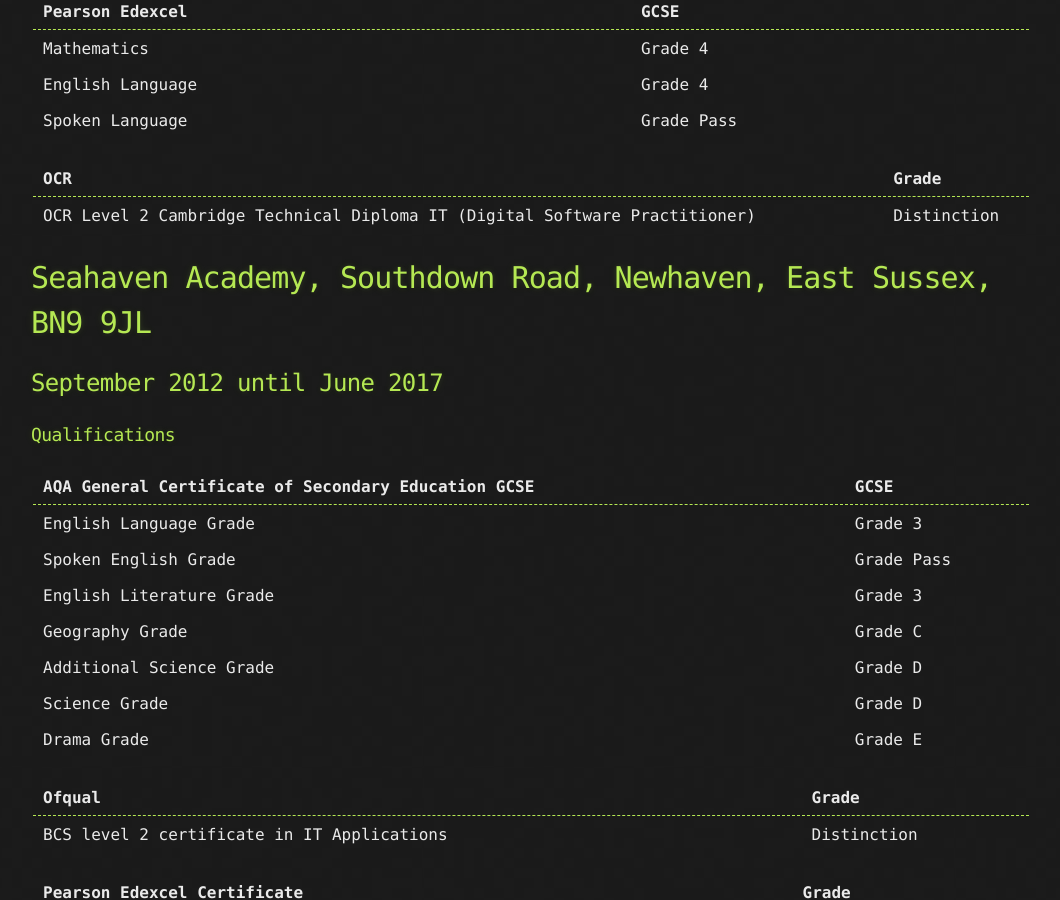
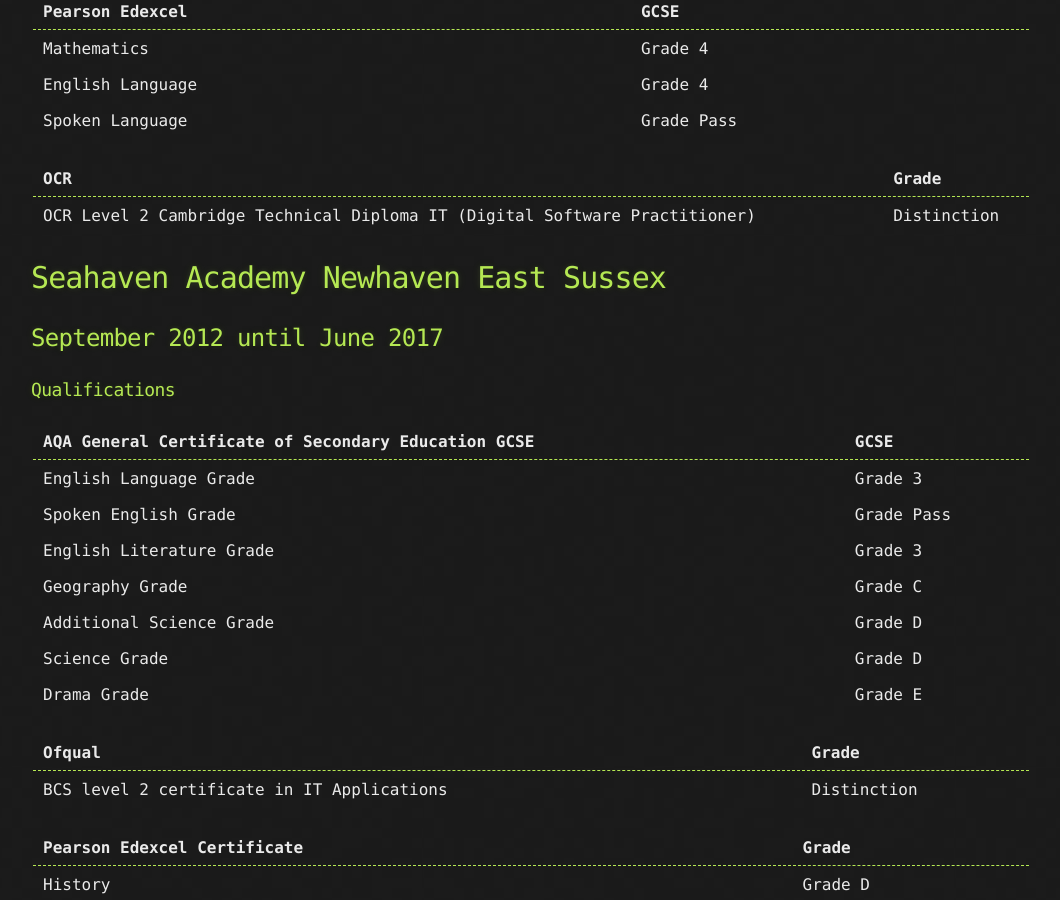
Before and after one commit to OFGAMINGXV/Portfolio, a Jekyll site: the page built from cv.md, in a window 1280 px wide and 900 px high, scrolled down 829 px. Shown: the whole window, without its empty margins (109-1169 px from the left). Built offline with Jekyll 4.4.1, drawn with Linux system fonts in a browser that asks for light colours; our own code applies the rules of GitHub Pages for plain Markdown files; the repository's description, which GitHub fills in, is left out.

Commit message:
Update cv.md

```diff
--- a/cv.md
+++ b/cv.md
@@ -26,7 +26,7 @@ In my spare time I combine my two favourite things hiking and photography and so
 
 
 
-# Seahaven Academy, Southdown Road, Newhaven, East Sussex, BN9 9JL
+# Seahaven Academy Newhaven East Sussex
 ## September 2012 until June 2017
 ### Qualifications
 
```
